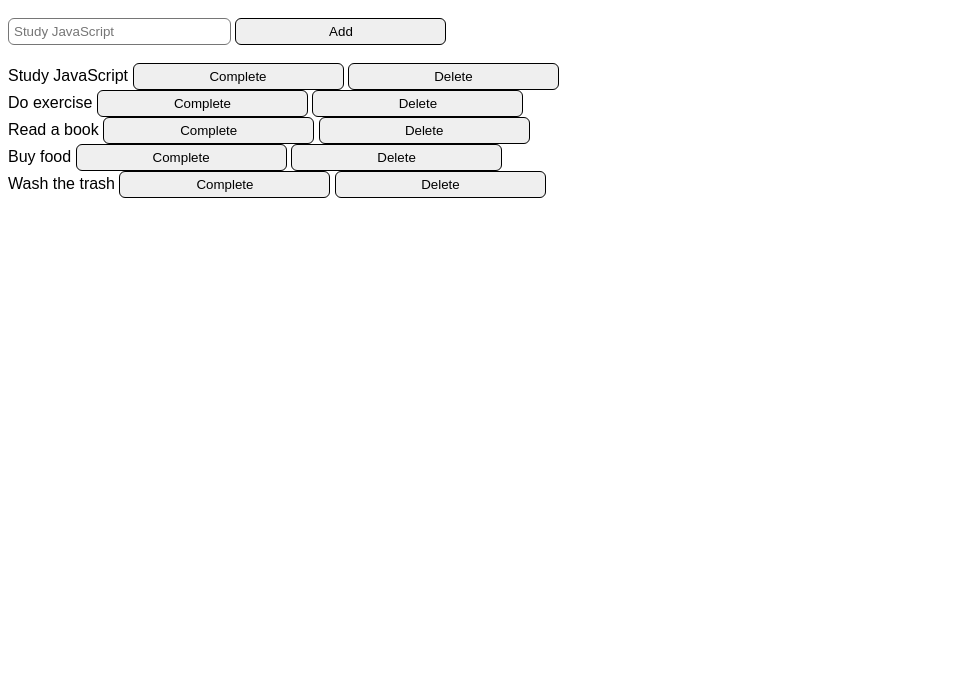
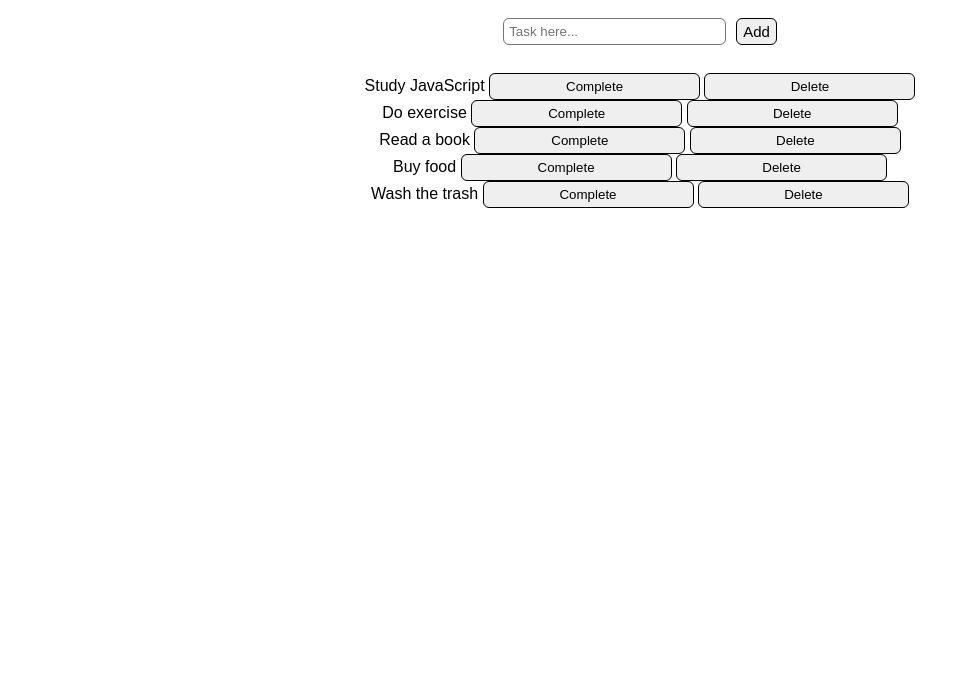
Before and after one commit to HugoRomero123/Task-List, a plain HTML site: page Documents/programacion/task-list/index.html in a window 1280 px wide. Shown: the part 107-800 px from the top of the page, without its empty margins (0-970 px from the left). Drawn offline with Linux system fonts and the light colour scheme.

Commit message:
Reverted html file changes

```diff
--- a/Documents/programacion/task-list/index.html
+++ b/Documents/programacion/task-list/index.html
@@ -7,26 +7,23 @@
     <link rel="stylesheet" href="mainCss.css">
 </head>
 <body>
-    <header id="header">
+    <main id="mainContainer">
         <h1>Task List</h1>
-    </header>
-    <main>
-            <form action="index.html" method="post">
-                <div class="container1">
-                    <input type="text" placeholder="Study JavaScript" name="textField" id="textField">
-                    <input type="button" value="Add">
-                </div>
+        <div id="inputContainer">
+            <input type="text" placeholder="Task here...">
+            <button type="button">Add</button>
+        </div>
                 <br>
                 <div class="container2">
                     <label for="label1">Study JavaScript</label>
                     <input type="button" value="Complete">
                     <input type="button" value="Delete">
-                </div>
+            </div>
                 <div class="container3">
                     <label for="label2">Do exercise</label>
                     <input type="button" value="Complete">
                     <input type="button" value="Delete">
-                </div>
+            </div>
                 <div class="container4">
                     <label for="label3">Read a book</label>
                     <input type="button" value="Complete">
@@ -36,12 +33,12 @@
                     <label for="label4">Buy food</label>
                     <input type="button" value="Complete">
                     <input type="button" value="Delete">
-                </div>
+            </div>
                 <div class="container6">
                     <label for="label5">Wash the trash</label>
                     <input type="button" value="Complete">
                     <input type="button" value="Delete">
-                </div>
+        </div>
             </form>
     </main>
     <footer>
```
